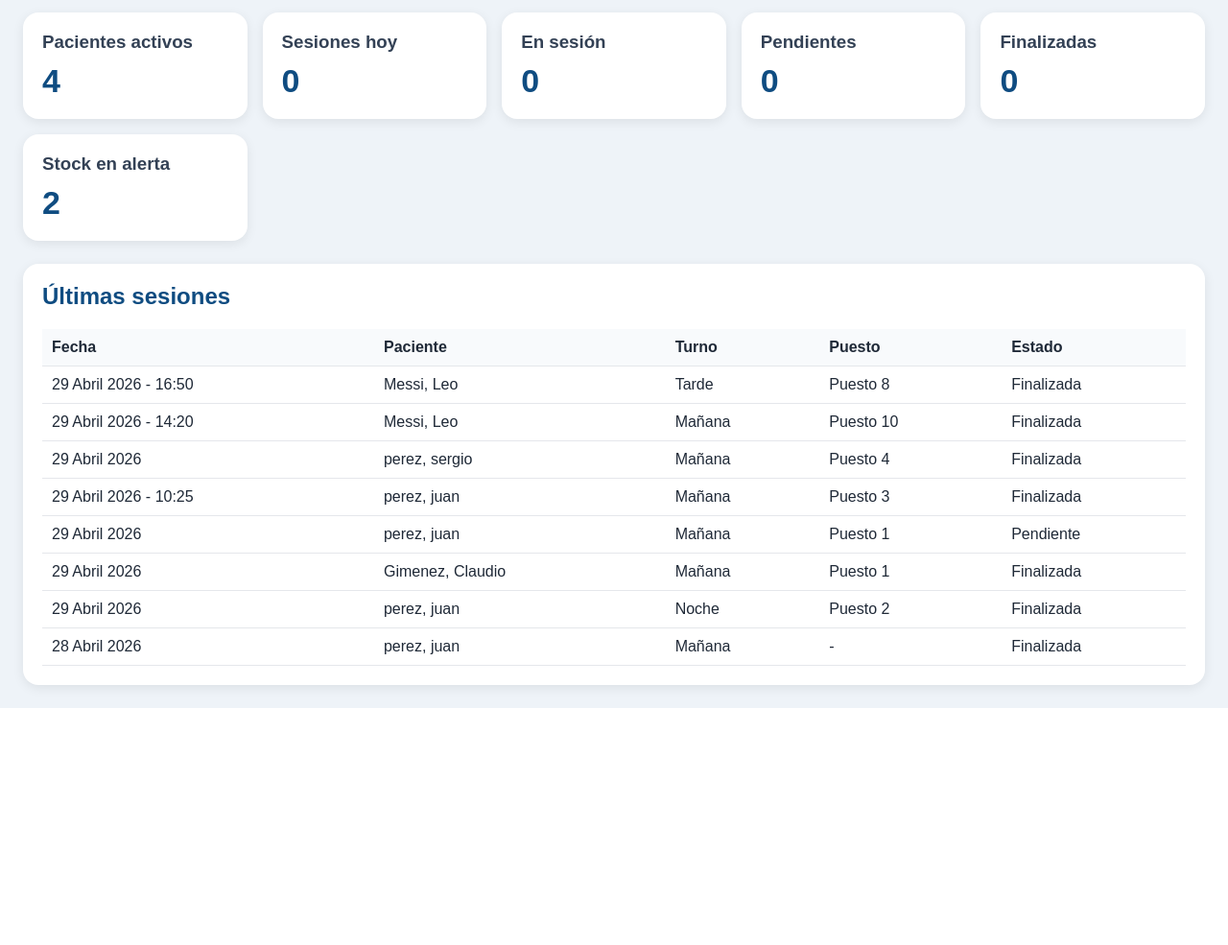
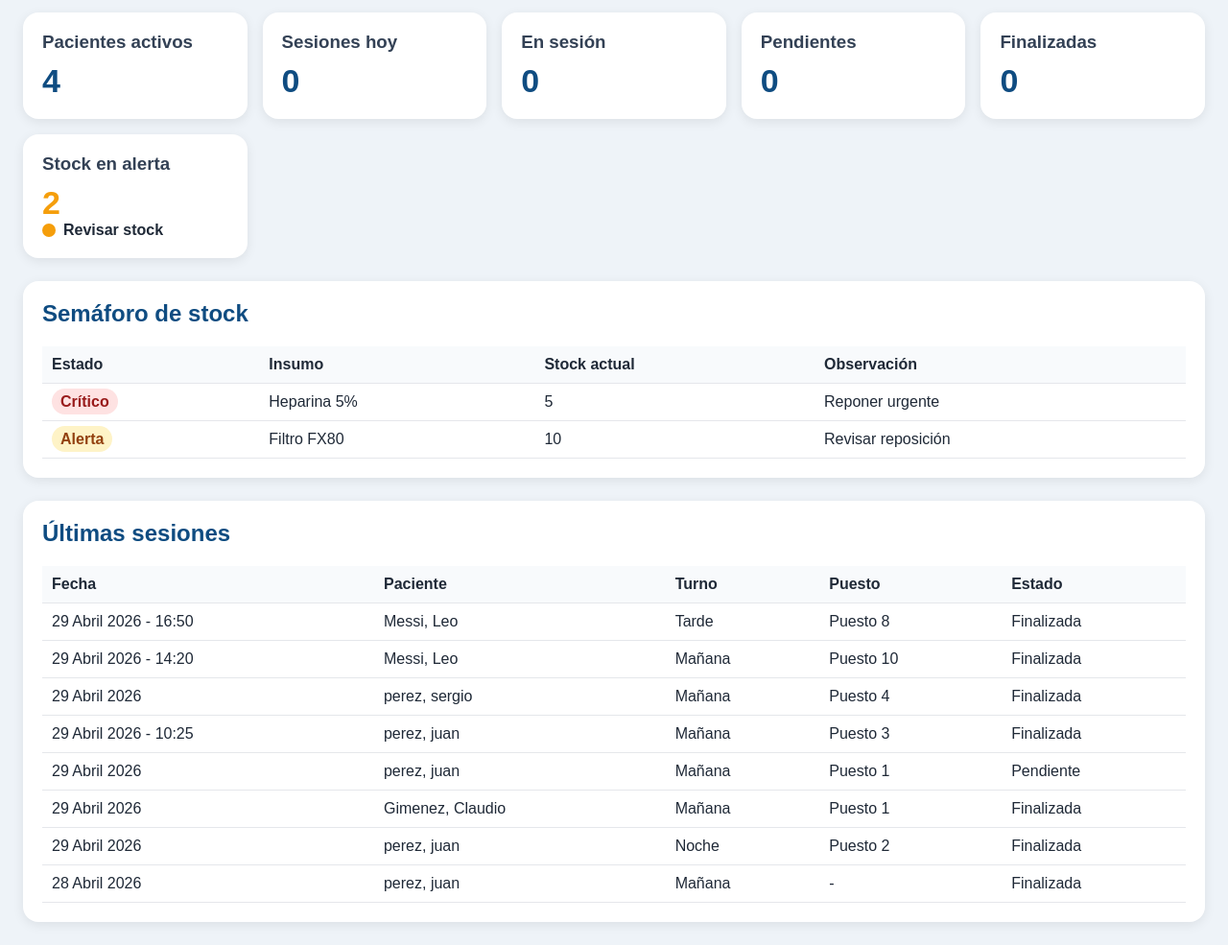
Before and after one commit to claudiorodolfogimenez/clinica_dialisis, a Django app: page / in a window 1280 px wide. Shown: the part 164-1149 px from the top of the page at 96% size. Before the commit the page ends 902 px from the top, so only its background shows below. Run offline with Django 5.2, Linux system fonts and the light colour scheme; a user stored in the database is signed in; data comes from the database, SQL or seed files in the repository; both versions use the stored data as it was after the commit.

Commit message:
Descripción de las mejoras o cambios realizados

```diff
--- a/dashboard/templates/dashboard/inicio.html
+++ b/dashboard/templates/dashboard/inicio.html
@@ -103,6 +103,56 @@ th, td {
 th {
     background: #f8fafc;
 }
+
+.semaforo {
+    display: flex;
+    gap: 8px;
+    align-items: center;
+    font-weight: bold;
+}
+
+.luz {
+    width: 14px;
+    height: 14px;
+    border-radius: 50%;
+    display: inline-block;
+}
+
+.verde {
+    background: #16a34a;
+}
+
+.amarillo {
+    background: #f59e0b;
+}
+
+.rojo {
+    background: #dc2626;
+}
+
+.badge-rojo {
+    background: #fee2e2;
+    color: #991b1b;
+    padding: 5px 9px;
+    border-radius: 999px;
+    font-weight: bold;
+}
+
+.badge-amarillo {
+    background: #fef3c7;
+    color: #92400e;
+    padding: 5px 9px;
+    border-radius: 999px;
+    font-weight: bold;
+}
+
+.badge-verde {
+    background: #dcfce7;
+    color: #166534;
+    padding: 5px 9px;
+    border-radius: 999px;
+    font-weight: bold;
+}
 </style>
 </head>
 
@@ -154,8 +204,71 @@ th {
 
         <div class="card">
             <h3>Stock en alerta</h3>
-            <div class="valor">{{ stock_alerta }}</div>
+
+            {% if stock_alerta == 0 %}
+                <div class="valor" style="color:#16a34a;">0</div>
+                <div class="semaforo">
+                    <span class="luz verde"></span> Stock normal
                 </div>
+            {% elif stock_alerta <= 2 %}
+                <div class="valor" style="color:#f59e0b;">{{ stock_alerta }}</div>
+                <div class="semaforo">
+                    <span class="luz amarillo"></span> Revisar stock
+                </div>
+            {% else %}
+                <div class="valor" style="color:#dc2626;">{{ stock_alerta }}</div>
+                <div class="semaforo">
+                    <span class="luz rojo"></span> Stock crítico
+                </div>
+            {% endif %}
+        </div>
+    </div>
+
+    <div class="panel">
+        <h2>Semáforo de stock</h2>
+
+        <table>
+            <tr>
+                <th>Estado</th>
+                <th>Insumo</th>
+                <th>Stock actual</th>
+                <th>Observación</th>
+            </tr>
+
+            {% for insumo in insumos_alerta %}
+            <tr>
+                <td>
+                    {% if insumo.stock_actual <= 5 %}
+                        <span class="badge-rojo">Crítico</span>
+                    {% elif insumo.stock_actual <= 20 %}
+                        <span class="badge-amarillo">Alerta</span>
+                    {% else %}
+                        <span class="badge-verde">Normal</span>
+                    {% endif %}
+                </td>
+
+                <td>{{ insumo.nombre }}</td>
+                <td>{{ insumo.stock_actual }}</td>
+
+                <td>
+                    {% if insumo.stock_actual <= 5 %}
+                        Reponer urgente
+                    {% elif insumo.stock_actual <= 20 %}
+                        Revisar reposición
+                    {% else %}
+                        Stock suficiente
+                    {% endif %}
+                </td>
+            </tr>
+            {% empty %}
+            <tr>
+                <td colspan="4">
+                    <span class="badge-verde">Stock normal</span>
+                    No hay insumos en alerta.
+                </td>
+            </tr>
+            {% endfor %}
+        </table>
     </div>
 
     <div class="panel">
--- a/dashboard/views.py
+++ b/dashboard/views.py
@@ -1,4 +1,4 @@
-from datetime import date
+from datetime import date, datetime
 
 from django.contrib.auth.decorators import login_required
 from django.shortcuts import render, redirect, get_object_or_404
@@ -10,7 +10,7 @@ from sesiones.models import (
     PlanillaHemodialisis,
     ControlHorarioHemodialisis,
 )
-from datetime import datetime
+
 try:
     from stock.models import Insumo
 except Exception:
@@ -30,20 +30,6 @@ def contexto_roles(request):
     }
 
 
-
-
-
-
-
-
-
-
-
-
-
-
-
-
 @login_required
 def inicio(request):
     hoy = date.today()
@@ -54,23 +40,25 @@ def inicio(request):
     sesiones_pendientes = SesionDialisis.objects.filter(fecha=hoy, estado="pendiente", finalizada=False).count()
     sesiones_finalizadas = SesionDialisis.objects.filter(fecha=hoy, finalizada=True).count()
 
-    puestos_totales = Puesto.objects.filter(activo=True).count()
+    stock_alerta = 0
+    insumos_alerta = []
 
-    stock_alerta = 0
     if Insumo:
-        stock_alerta = Insumo.objects.filter(activo=True, stock_actual__lte=20).count()
+        insumos_alerta = Insumo.objects.filter(
+            activo=True,
+            stock_actual__lte=20
+        ).order_by("stock_actual")
+        stock_alerta = insumos_alerta.count()
 
-    # 🔥 CORRECTO Y SIN ERRORES DE INDENTACIÓN
     ultimas_sesiones = list(
         SesionDialisis.objects.select_related("paciente", "puesto")
         .order_by("-fecha", "-id")[:8]
     )
 
-    # Vincular planilla
     for s in ultimas_sesiones:
         try:
             s.planilla = s.planillahemodialisis
-        except:
+        except Exception:
             s.planilla = None
 
     context = {
@@ -80,14 +68,15 @@ def inicio(request):
         "sesiones_activas": sesiones_activas,
         "sesiones_pendientes": sesiones_pendientes,
         "sesiones_finalizadas": sesiones_finalizadas,
-        "puestos_totales": puestos_totales,
         "stock_alerta": stock_alerta,
+        "insumos_alerta": insumos_alerta,
         "ultimas_sesiones": ultimas_sesiones,
     }
 
     context.update(contexto_roles(request))
 
     return render(request, "dashboard/inicio.html", context)
+
 
 @login_required
 def sala(request):
@@ -137,18 +126,29 @@ def turno(request):
         ).select_related("paciente", "puesto")
     )
 
-    # 🔥 ACÁ ESTÁ BIEN UBICADO
     for s in sesiones:
         try:
             s.planilla = s.planillahemodialisis
-        except:
+
+            if s.planilla.hora_inicio and s.planilla.hora_fin:
+                h_inicio = datetime.strptime(s.planilla.hora_inicio, "%H:%M")
+                h_fin = datetime.strptime(s.planilla.hora_fin, "%H:%M")
+                diferencia = h_fin - h_inicio
+                horas = diferencia.seconds // 3600
+                minutos = (diferencia.seconds % 3600) // 60
+                s.duracion = f"{horas}h {minutos}m"
+            else:
+                s.duracion = None
+
+        except Exception:
             s.planilla = None
+            s.duracion = None
 
     sesiones_pendientes = [s for s in sesiones if s.estado == "pendiente" and not s.finalizada]
     sesiones_activas = [s for s in sesiones if s.estado == "activa" and not s.finalizada]
     sesiones_finalizadas = [s for s in sesiones if s.finalizada]
 
-    return render(request, "dashboard/turno.html", {
+    context = {
         "hoy": hoy,
         "turno_actual": turno_actual,
         "pacientes": pacientes,
@@ -156,7 +156,11 @@ def turno(request):
         "sesiones_pendientes": sesiones_pendientes,
         "sesiones_activas": sesiones_activas,
         "sesiones_finalizadas": sesiones_finalizadas,
-    })
+    }
+
+    context.update(contexto_roles(request))
+
+    return render(request, "dashboard/turno.html", context)
 
 
 @login_required
```
Also changed, not shown: db.sqlite3, 1 other file. Lines whose indentation alone changed are shown as unchanged.
